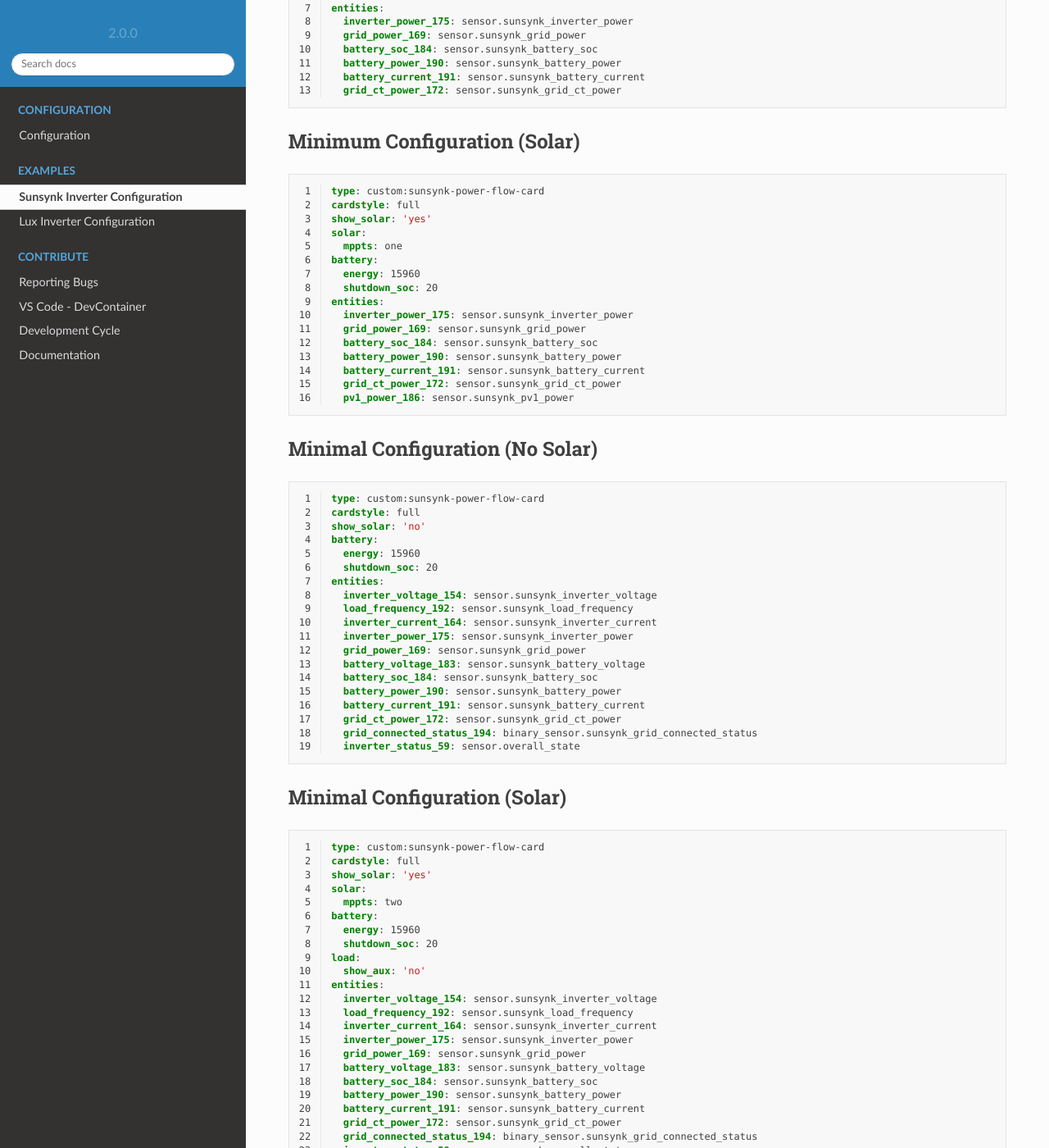
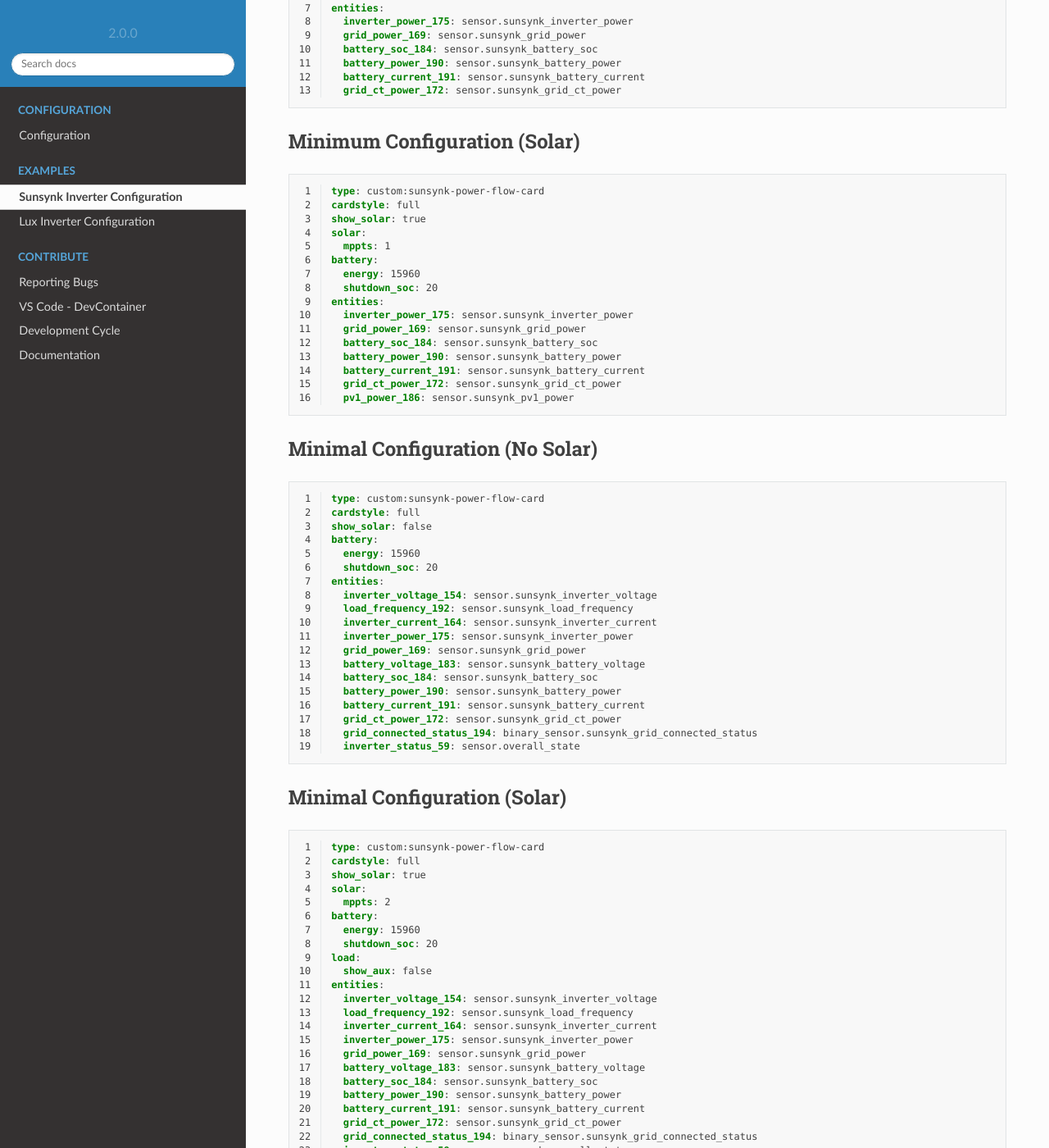
Before and after one commit to slipx06/sunsynk-power-flow-card, a Sphinx documentation site: the page built from docs/examples/sunsynk.rst, in a window 1280 px wide and 1400 px high, scrolled down 328 px. Shown: the whole window at 82% size. Built offline with Sphinx 7.4.7 and the Read the Docs theme 2.0.0, drawn with Linux system fonts in a browser that asks for light colours.

Commit message:
chore: update examples

```diff
--- a/docs/examples/sunsynk.rst
+++ b/docs/examples/sunsynk.rst
@@ -12,7 +12,7 @@ Minimum Configuration (No Solar)
 
   type: custom:sunsynk-power-flow-card
   cardstyle: full
-  show_solar: 'no'
+  show_solar: true
   battery:
     energy: 15960
     shutdown_soc: 20
@@ -34,9 +34,9 @@ Minimum Configuration (Solar)
 
   type: custom:sunsynk-power-flow-card
   cardstyle: full
-  show_solar: 'yes'
+  show_solar: true
   solar:
-    mppts: one
+    mppts: 1
   battery:
     energy: 15960
     shutdown_soc: 20
@@ -58,7 +58,7 @@ Minimal Configuration (No Solar)
 
   type: custom:sunsynk-power-flow-card
   cardstyle: full
-  show_solar: 'no'
+  show_solar: false
   battery:
     energy: 15960
     shutdown_soc: 20
@@ -86,14 +86,14 @@ Minimal Configuration (Solar)
 
   type: custom:sunsynk-power-flow-card
   cardstyle: full
-  show_solar: 'yes'
+  show_solar: true
   solar:
-    mppts: two
+    mppts: 2
   battery:
     energy: 15960
     shutdown_soc: 20
   load:
-    show_aux: 'no'
+    show_aux: false
   entities:
     inverter_voltage_154: sensor.sunsynk_inverter_voltage
     load_frequency_192: sensor.sunsynk_load_frequency
```
